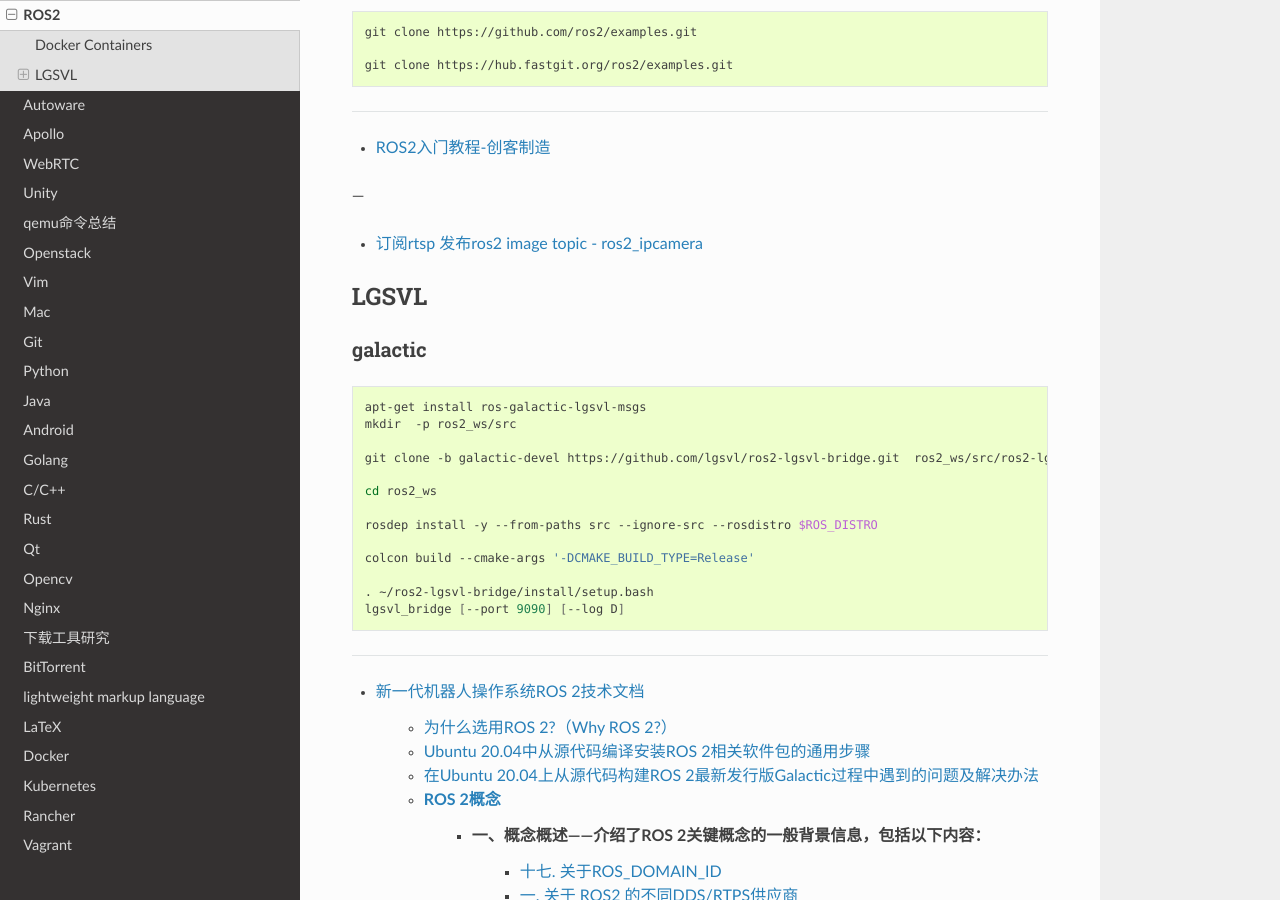
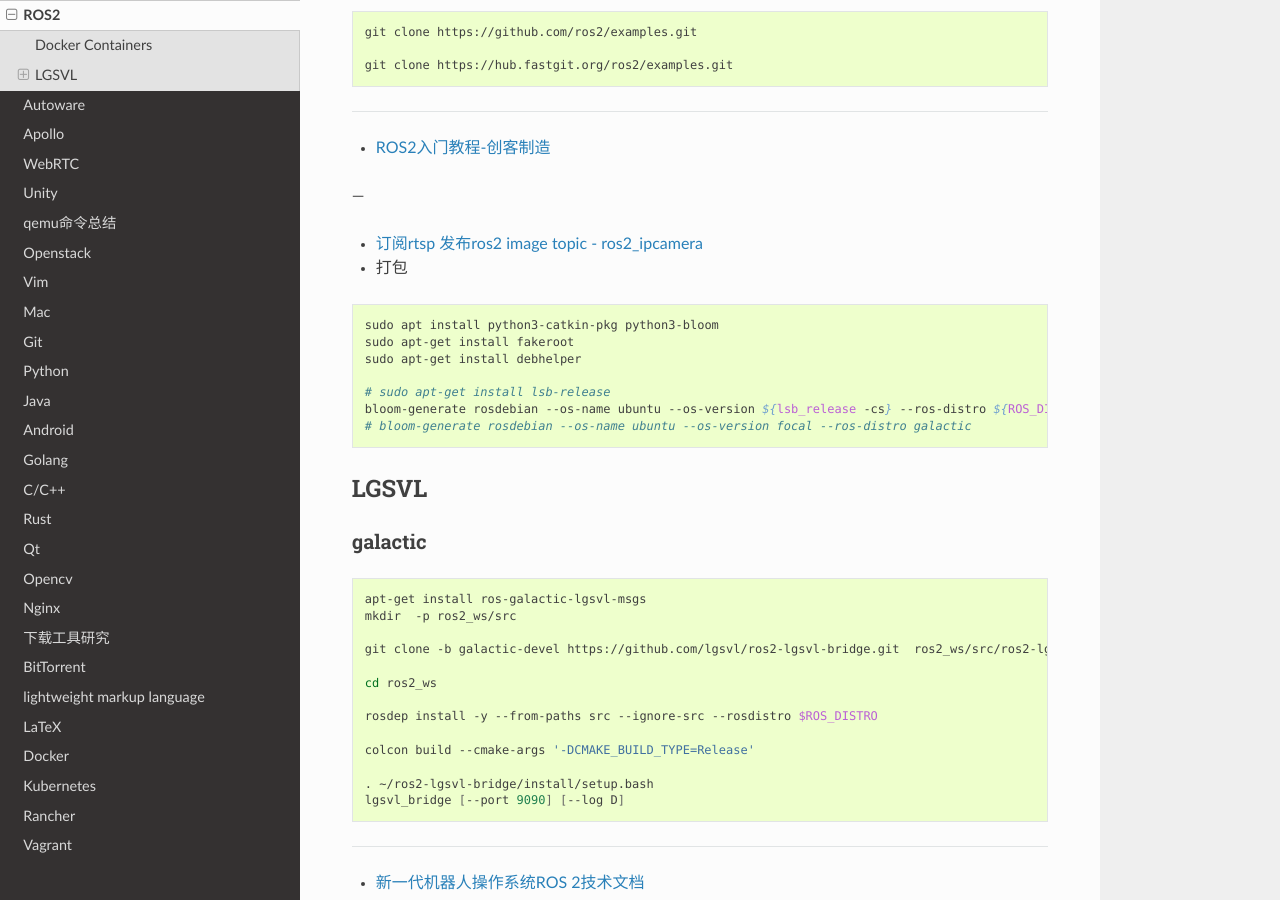
Before and after one commit to my-rds-store/my_space, a Sphinx documentation site: the page built from source/ros/ros2.rst, in a window 1280 px wide and 900 px high, scrolled down 3287 px. Built offline with Sphinx 7.4.7 and the Read the Docs theme 2.0.0, drawn with Linux system fonts in a browser that asks for light colours.

Commit message:
update ...

```diff
--- a/source/ros/ros2.rst
+++ b/source/ros/ros2.rst
@@ -192,7 +192,17 @@
 
 * `订阅rtsp 发布ros2 image topic - ros2_ipcamera <https://github.com/surfertas/ros2_ipcamera.git>`_
 
+* 打包
 
+.. code:: bash
+
+    sudo apt install python3-catkin-pkg python3-bloom
+    sudo apt-get install fakeroot
+    sudo apt-get install debhelper
+
+    # sudo apt-get install lsb-release
+    bloom-generate rosdebian --os-name ubuntu --os-version ${lsb_release -cs} --ros-distro ${ROS_DISTRO}
+    # bloom-generate rosdebian --os-name ubuntu --os-version focal --ros-distro galactic
 
 
 LGSVL
```
